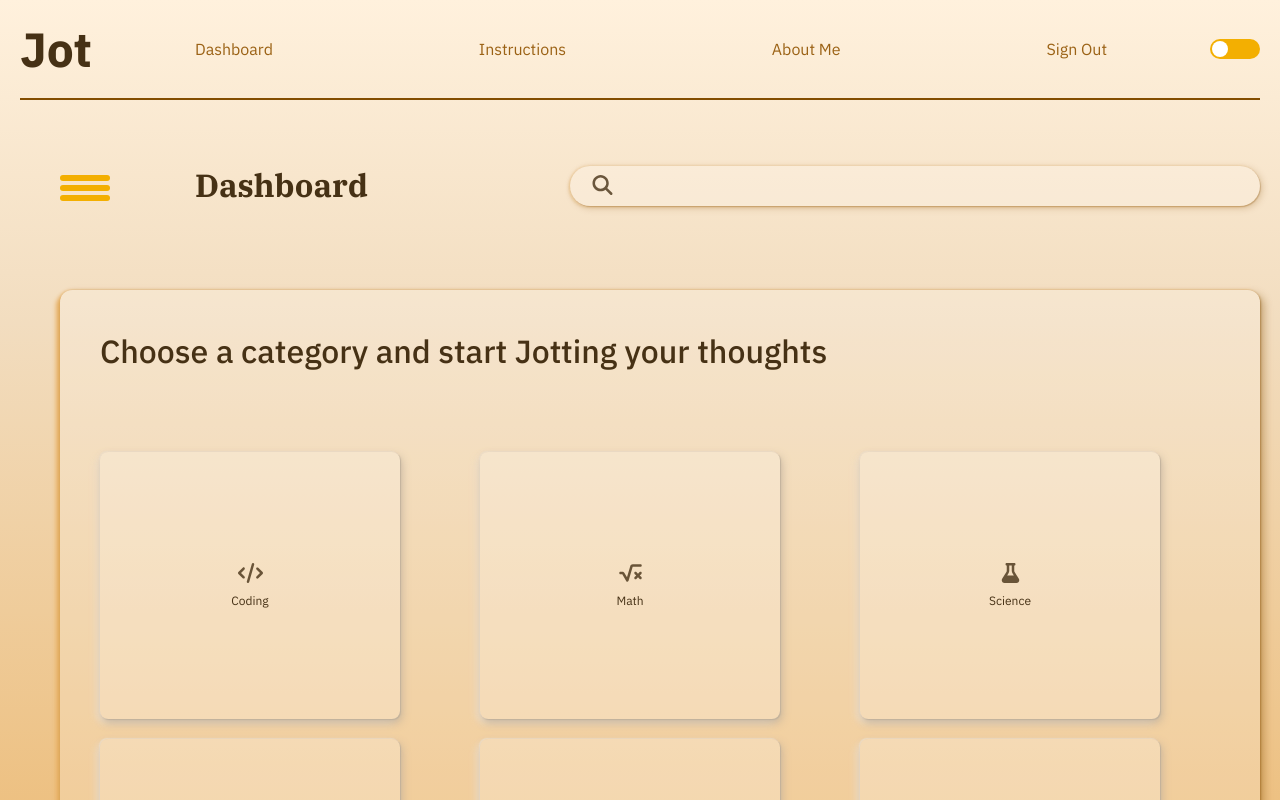
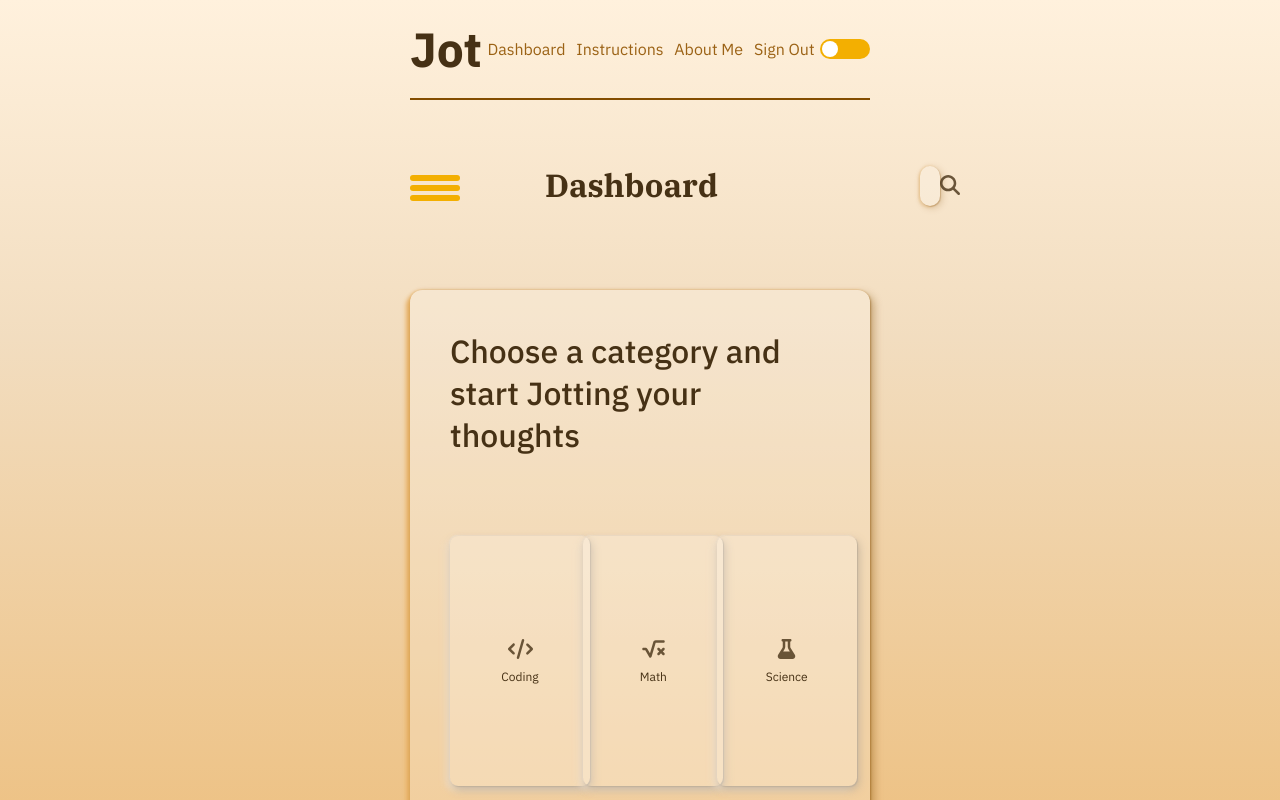
Before and after one commit to mikej321/jot, a React (Create React App) app in the folder frontend/: page /dashboard in a window 1280 px wide. Shown: the top 800 px of the page. Built offline with nearby package versions, Linux system fonts and the light colour scheme.

Commit message:
Fix desktop animations and mobile grid

```diff
--- a/frontend/src/App.css
+++ b/frontend/src/App.css
@@ -113,6 +113,8 @@ button {
     width: 100%;
     max-width: 500px;
     grid-template-rows: 80px 200px repeat(2, 1fr);
+    grid-template-columns: minmax(200px, 375px);
+    grid-template-areas: "nav" "pageTitleSearch" "content" "footer";
     padding-top: 0;
     gap: 0;
 }
@@ -120,10 +122,18 @@ button {
 @media screen and (min-width: 600px) {
     .mainContainer.dashboardContainer {
         max-width: 1440px;
+        grid-template-areas: "nav nav nav" "sidebar pageTitleSearch pageTitleSearch" "sidebar content content";
         grid-template-rows: 100px 170px 1fr;
+        grid-template-columns: 0px 1fr 2fr;
+        transition: all 0.3s ease-in-out 0.3s;
+    }
+
+    .mainContainer.dashboardContainer.open {
+        grid-template-columns: 320px 1fr 2fr;
         column-gap: 40px;
     }
 }
+
 
 .mainContainer.darkMode {
     color: rgb(210, 248, 213);
--- a/frontend/src/pages/dashboard.js
+++ b/frontend/src/pages/dashboard.js
@@ -17,118 +17,111 @@ import Sidebar from "../partials/sidebar";
 
 function Dashboard() {
   const [open, setOpen] = useState(false);
-  const [layout, setLayout] = useState('layout1');
-  const [userWidth, setUserWidth] = useState(window.innerWidth);
   const initialRender = useRef(true);
 
   const staggerSideIcons = stagger(0.1, { startDelay: 0.25 });
 
-  const layoutStyles = {
-    'mobileLayout': {
-        gridTemplateAreas: `
-            "nav"
-            "pageTitleSearch"
-            "content"
-            "footer"
-        `,
-    },
-    'layout1': {
-        gridTemplateAreas: `
-            "nav nav nav"
-            "sidebar pageTitleSearch pageTitleSearch"
-            "sidebar content content"
-        `,
-    },
-  }
+  const sidebarIconAnimation = async () => {
 
-  useEffect(() => {
-    const handleResize = () => {
-        setUserWidth(window.innerWidth);
-    }
-
-    window.addEventListener('resize', handleResize);
-
-    handleResize();
-    return () => window.removeEventListener('resize', handleResize);
-  }, []);
-
-  useEffect(() => {
-    if (userWidth <= 600) {
-        setLayout('mobileLayout');
-    } else if (userWidth > 600) {
-        setLayout('layout1');
-    }
-  }, [userWidth])
-
-  const sidebarAnimation = async () => {
     if (open) {
       animate(
-        '.mainContainer.dashboardContainer',
-        { gridTemplateColumns: '320px 1fr 2fr' },
-        { duration: 0.2 }
+          '.bar1',
+          { y: 10 },
+          { duration: 0.2 }
       )
-      animate(
-        '.bar1',
-        { y: 10 },
-        { duration: 0.2 }
-      )
+
       animate(
         '.bar2',
         { opacity: 0 },
         { duration: 0.2 }
       )
+
       await animate(
         '.bar3',
         { y: -10 },
         { duration: 0.2 }
       )
+
       animate(
         '.bar1',
         { rotate: 45 },
-        { duration: 0.2, transformOrigin: 'top left' }
+        { duration: 0.1, transformOrigin: 'top left' }
       )
-      animate(
+
+      await animate(
         '.bar3',
         { rotate: -45 },
-        { duration: 0.2, transformOrigin: 'top left' }
+        { duration: 0.1, transformOrigin: 'top left' }
       )
 
+      await animate(
+        '.sideLinks',
+        { opacity: 1 },
+        { delay: 0.1, duration: 0.2 }
+      )
+
+      animate(
+        '.sideLinks a',
+        {
+          opacity: 1,
+          x: 0
+        },
+        {
+          type: 'spring',
+          delay: staggerSideIcons, duration: 0.2
+        }
+      )
     } else {
-      animate(
-        '.bar3',
-        { rotate: 0 },
-        { duration: 0.2, transformOrigin: 'top left' }
-      )
+
       animate(
         '.bar1',
         { rotate: 0 },
-        { duration: 0.2, transformOrigin: 'top left' }
+        { duration: 0.1, transformOrigin: 'top left' }
       )
+
       await animate(
+        '.bar3',
+        { rotate: 0 },
+        { duration: 0.1, transformOrigin: 'top left' }
+      )
+
+      animate(
+        '.bar1',
+        { y: 0 },
+        { duration: 0.2 }
+      )
+
+      animate(
         '.bar2',
-        { opacity: 1 },
-        { duration: 0.1 }
-      );
-      animate(
+        { opacity: 1 }
+      )
+
+      await animate(
         '.bar3',
         { y: 0 },
         { duration: 0.2 }
       )
+
+      animate(
+        '.sideLinks',
+        { opacity: 0 },
+        { duration: 0.2,}
+      )
+
       await animate(
-        '.bar1',
-        { y: 0 },
-        { duration: 0.2 }
+        '.sideLinks a',
+        { opacity: 0, x: -50 },
+        { duration: 0.2, delay: staggerSideIcons }
       )
-      await animate(
-        '.mainContainer.dashboardContainer',
-        { gridTemplateColumns: '0px 1fr 2fr' },
-        { duration: 0.2 }
-      )
+
+
+
     }
   }
 
+
   useEffect(() => {
-    sidebarAnimation();
+      sidebarIconAnimation()
   }, [open])
 
   const handleSidebarClick = () => {
@@ -137,17 +130,10 @@ function Dashboard() {
 
   return (
     <motion.div
-     className="mainContainer dashboardContainer"
-     layout
-     style={{
-        gridTemplateAreas: layoutStyles[layout].gridTemplateAreas,
-     }}
-     initial={{
-        gridTemplateColumns: '320px 1fr 2fr',
-     }}
+     className={`mainContainer dashboardContainer ${open ? 'open' : ''}`}
      >
       <DashboardNav />
-      <motion.div className="hamburgerMenu" onClick={handleSidebarClick}>
+      <motion.div className={`hamburgerMenu ${open ? 'open' : ''}`} onClick={handleSidebarClick}>
             <motion.div className="bar bar1"></motion.div>
             <motion.div className="bar bar2"></motion.div>
             <motion.div className="bar bar3"></motion.div>
@@ -157,9 +143,13 @@ function Dashboard() {
         initial={{
             paddingLeft: 0,
         }}
-        layout
       >
-        <motion.div className="sideLinks">
+        <motion.div
+         className="sideLinks"
+         initial={{
+          opacity: 0,
+         }}
+         >
           <Link to="/dashboard/addJot">Add Jot</Link>
           <Link to="/dashboard/editJot">Edit Jot</Link>
           <Link to="/dashboard/removeJot">Remove Jot</Link>
--- a/frontend/src/styles/dashboard.css
+++ b/frontend/src/styles/dashboard.css
@@ -420,7 +420,7 @@ p.logo {
     .hamburgerMenu {
         position: absolute;
         top: 170px;
-        left: 60px;
+        left: 20px;
         z-index: 2;
         display: flex;
         flex-direction: column;
@@ -433,6 +433,11 @@ p.logo {
         margin-top: 5px;
         cursor: pointer;
         pointer-events: all;
+        transition: left 0.2s ease-in-out 0.4s;
+    }
+
+    .hamburgerMenu.open {
+        left: 60px;
     }
 }
 
```
